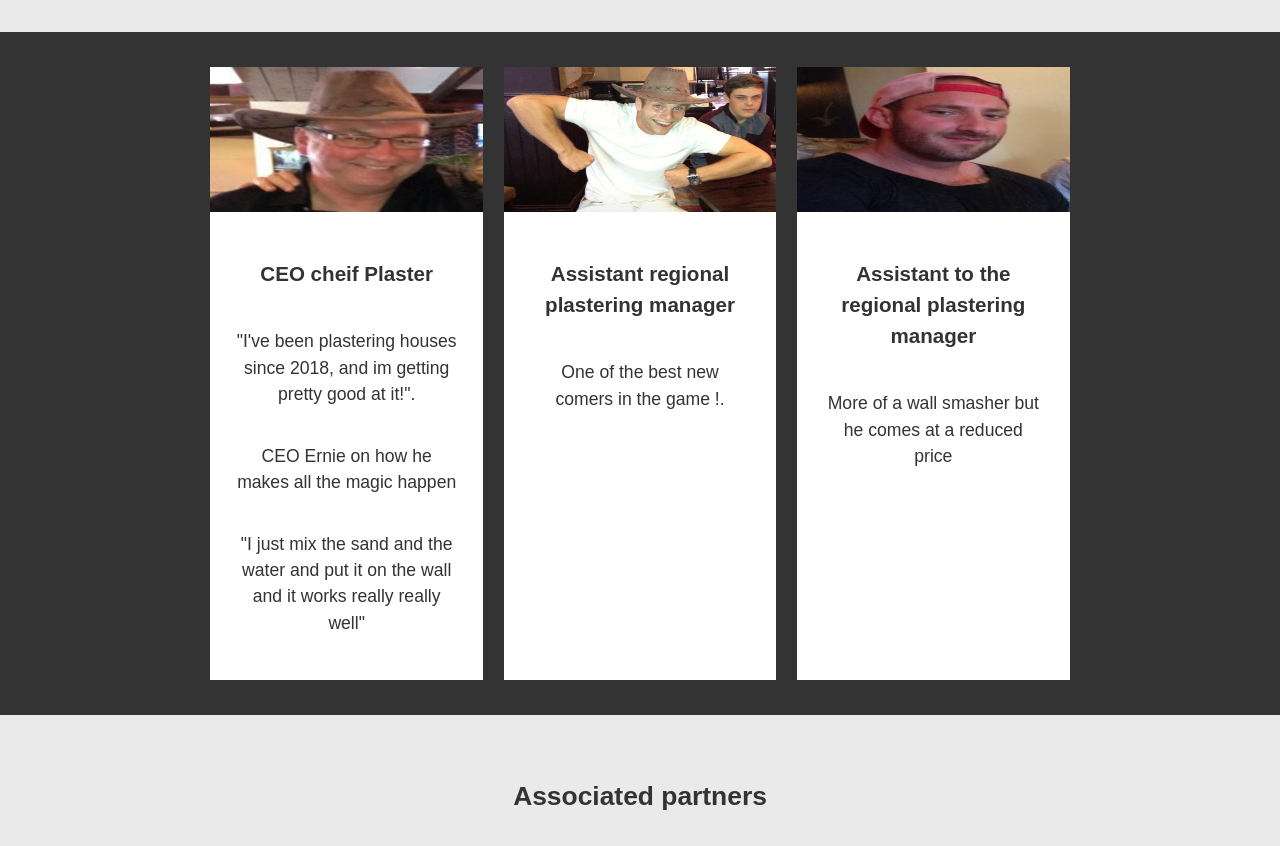
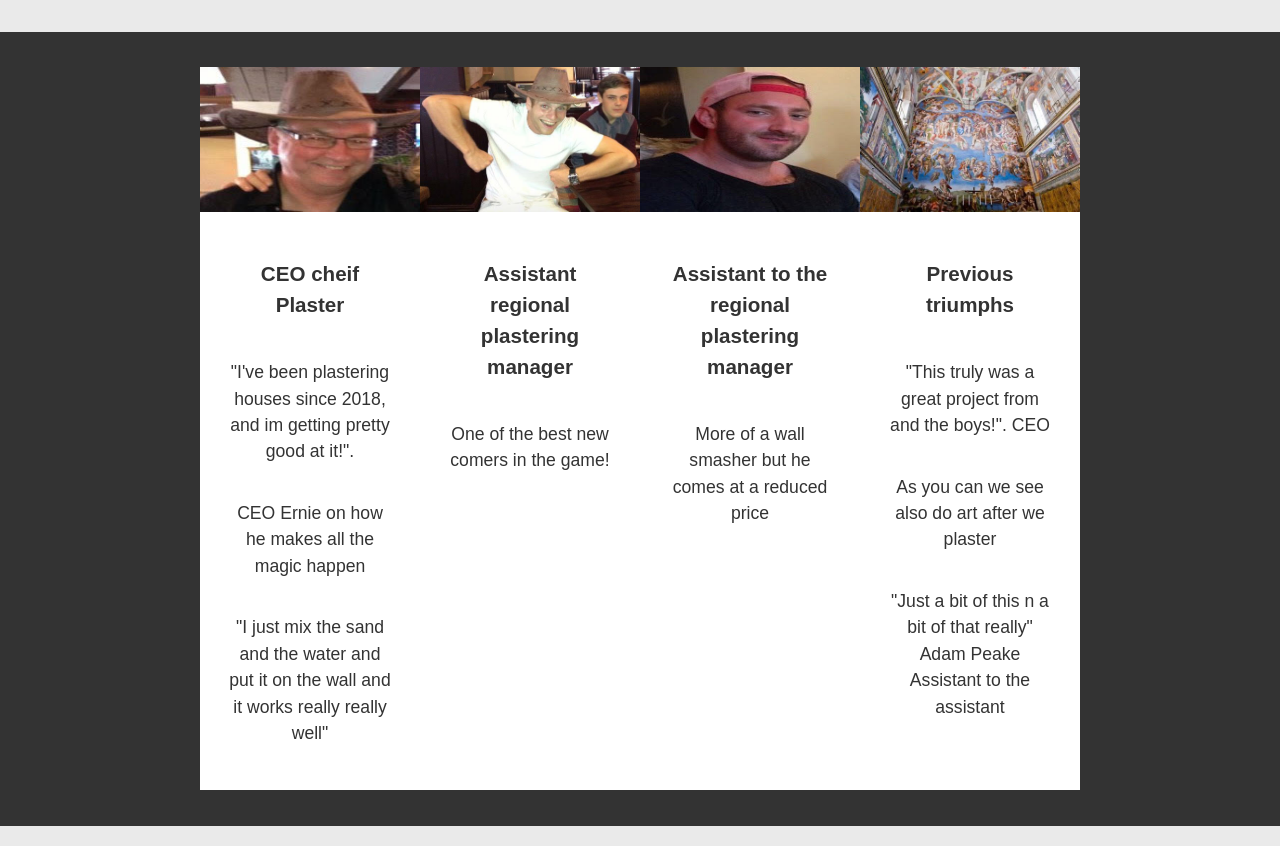
Before and after one commit to Peakinho/plasterers2, a plain HTML site: page index.html in a window 1280 px wide. Shown: the part 607-1453 px from the top of the page. Drawn offline with Linux system fonts and the light colour scheme.

Commit message:
third commit

```diff
--- a/index.html
+++ b/index.html
@@ -55,7 +55,7 @@
 	    	<img src="images/jay.jpg" alt="Massive-house">
 	    	<div class="card-content">
 	    		<h3 class="content-title">Assistant regional plastering manager</h3>
-	    		<p>One of the best new comers in the game !.</p>
+	    		<p>One of the best new comers in the game!</p>
 	    	</div>
      </div>
     </li>
@@ -68,6 +68,18 @@
     		</div>
     	</div>
     </li>
+		<li>
+			<div class="card">
+				<img src="images/image2.jpg" alt="big-house">
+				<div class="card-content">
+					<h3 class="content-title">Previous triumphs</h3>
+					<P>"This truly was a great project from and the boys!". CEO</P>
+					<p>As you can we see also do art after we plaster</p>
+					<p>"Just a bit of this n a bit of that really" Adam Peake Assistant to the assistant</p>
+
+					</div>
+				</div>
+	</li>
   </ul>
   </section>
 
```
Also changed, not shown: images/image2.jpg (added).
